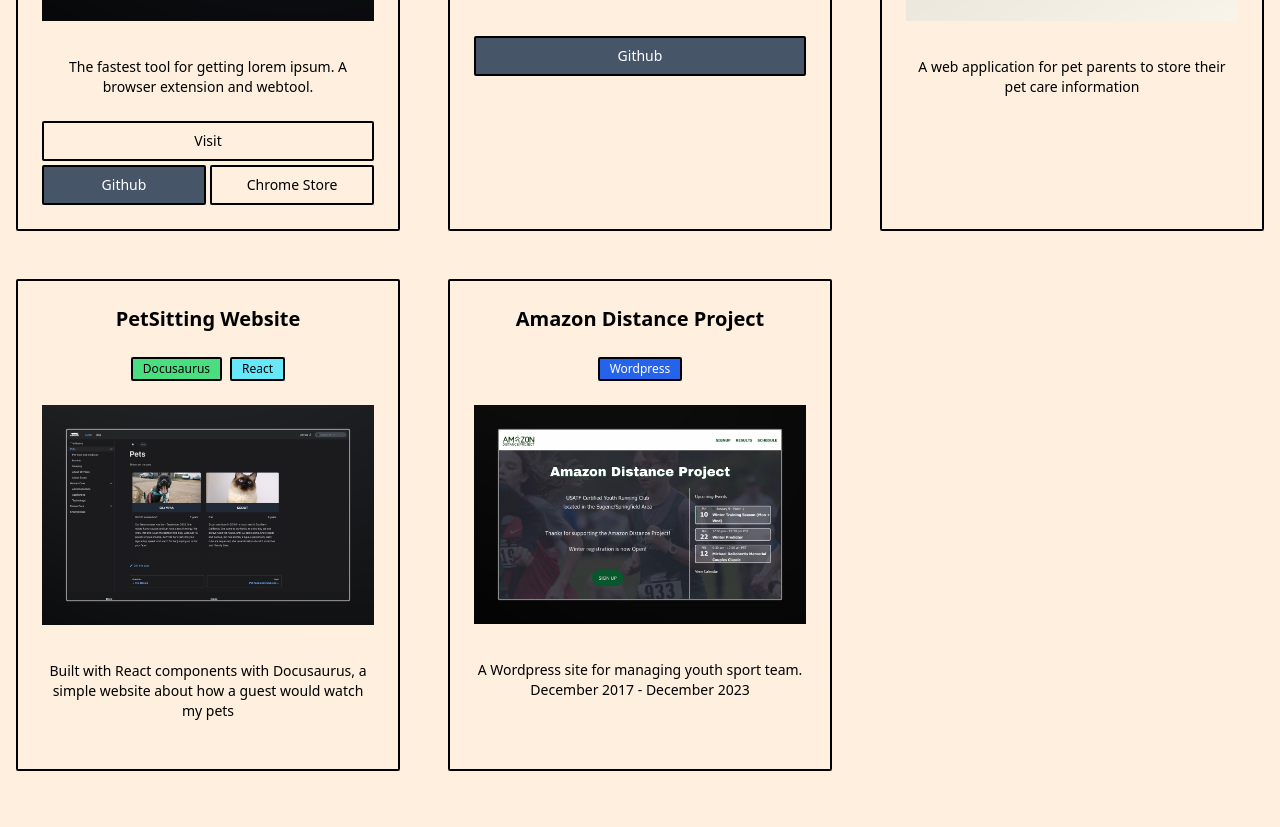
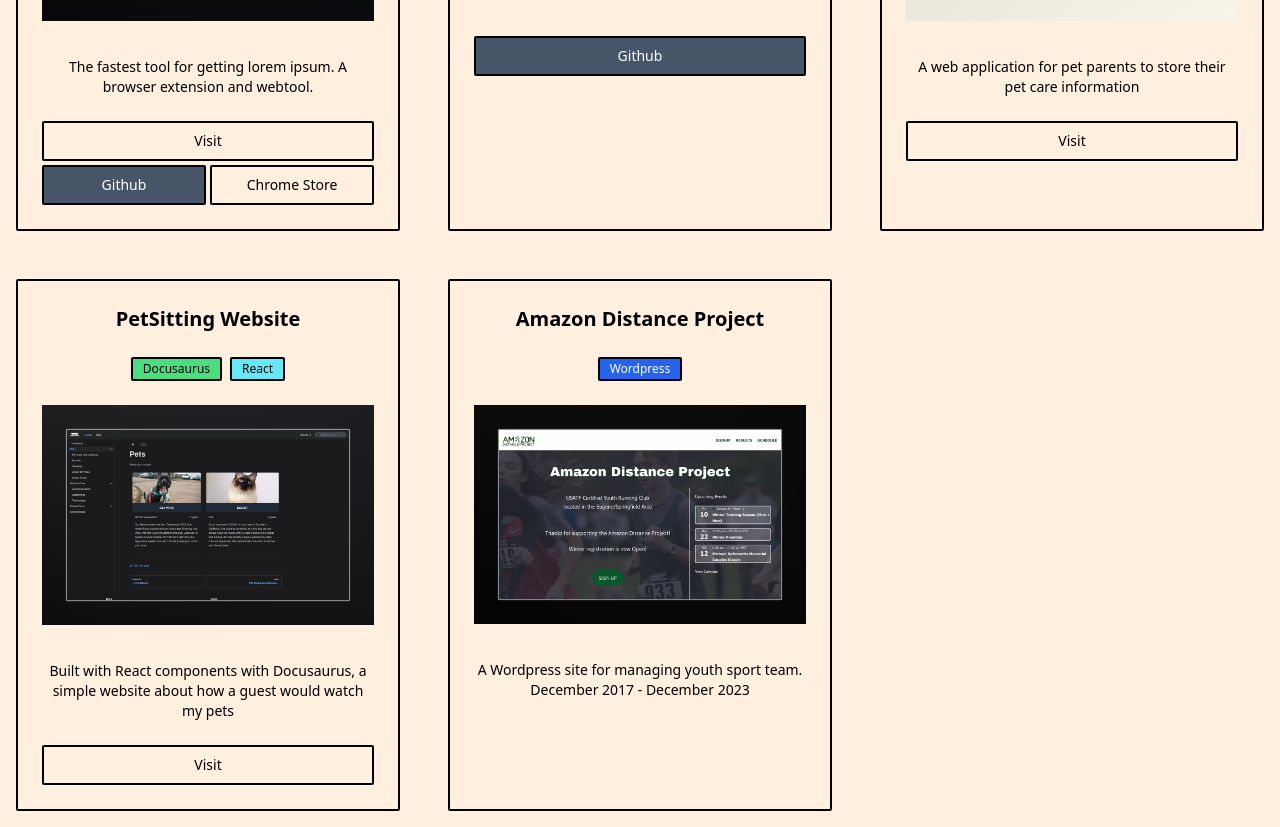
Before and after one commit to mikikiv/mikikiv, a Next.js app: page / in a window 1280 px wide. Shown: the part 860-1687 px from the top of the page. Before the commit the page ends 1647 px from the top, so only its background shows below. Built offline with nearby package versions, Linux system fonts and the light colour scheme.

Commit message:
update some sites domains

```diff
--- a/libs/data/websites.tsx
+++ b/libs/data/websites.tsx
@@ -42,10 +42,10 @@
     name: "PetSitting Website",
     links: [
       {
-        href: "https://home.taylerandmikey.com/",
+        href: "https://home-taylerandmikey.netlify.app/",
         label: "Visit",
         overlay: true,
-        disabled: true,
+        disabled: false,
       },
     ],
     desc: "Built with React components with Docusaurus, a simple website about how a guest would watch my pets",
@@ -77,10 +77,10 @@
     enabled: true,
     links: [
       {
-        href: "https://carematey.com/",
+        href: "https://carematey-mikey-villavicencios-projects.vercel.app/",
         label: "Visit",
         overlay: true,
-        disabled: true,
+        disabled: false,
       },
     ],
   },
```
